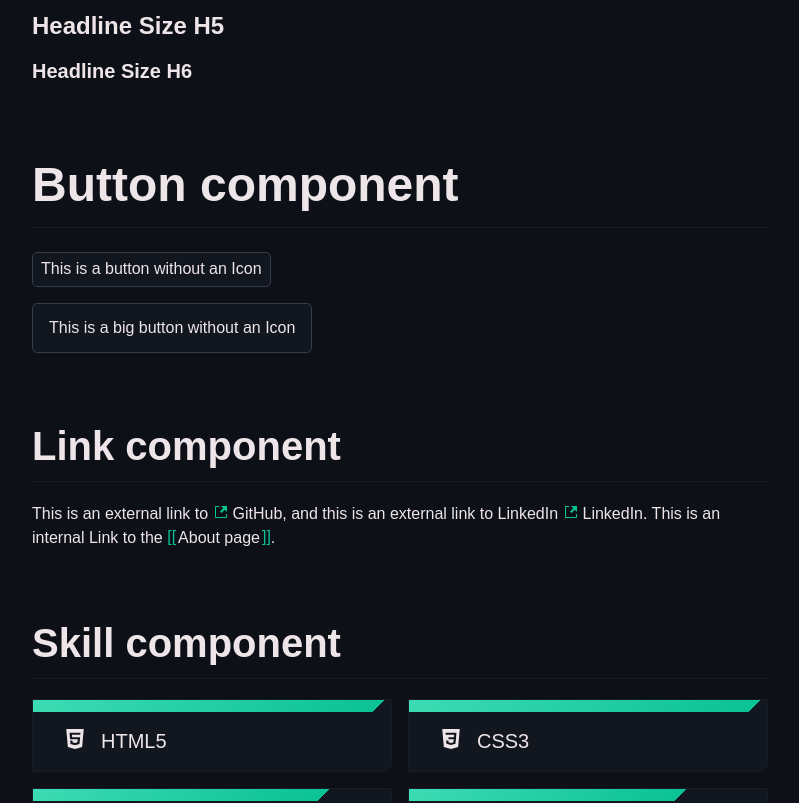
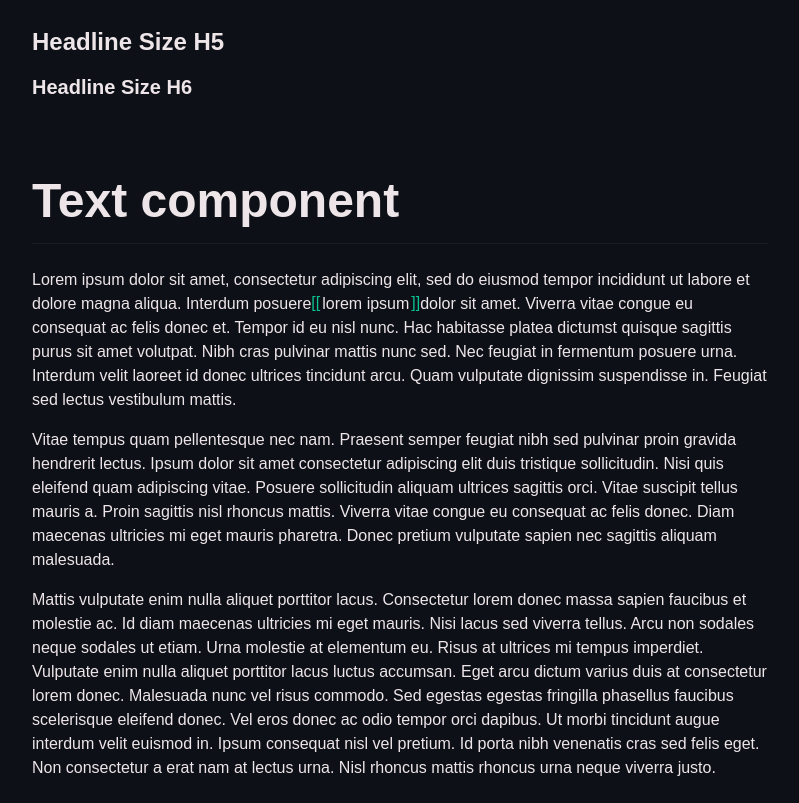
Before and after one commit to nikbrunner/nibru.dev, a Next.js app: page /components in a window 1280 px wide. Shown: the part 682-1485 px from the top of the page, without its empty margins (240-1039 px from the left). Built offline with nearby package versions, Linux system fonts and the light colour scheme.

Commit message:
Added Text component
squash

```diff
--- /dev/null
+++ b/components/Text.tsx
@@ -0,0 +1,21 @@
+import React, { useContext } from 'react';
+
+import { ThemeContext } from '../context/ThemeContext';
+
+import { GenericProps } from '../types/GenericProps';
+
+import { cn } from '../lib/cn';
+
+interface Props extends GenericProps {}
+
+const Text = ({ classNames, children }: Props) => {
+  const { theme } = useContext(ThemeContext);
+
+  return (
+    <p className={cn('Text', classNames, { [theme]: theme })}>
+      {children}
+    </p>
+  );
+};
+
+export default Text;
--- a/pages/components.tsx
+++ b/pages/components.tsx
@@ -1,5 +1,4 @@
 import React from 'react';
-import { FaLinkedin } from 'react-icons/fa';
 
 import Grid from '../components/Grid';
 import Section from '../components/Section';
@@ -10,6 +9,7 @@ import Experience from '../components/Experience';
 import Headline from '../components/Headline';
 import Link from '../components/Link';
 import Page from '../components/Page';
+import Text from '../components/Text';
 
 import { Experience as ExperienceType } from '../types/Experience';
 import { Skill as SkillType } from '../types/Skill';
@@ -26,7 +26,7 @@ const Components = () => (
         Components Overview
       </Headline>
 
-      <p>This page is just an overview over all components.</p>
+      <Text>This page is just an overview over all components.</Text>
     </Section>
 
     <Section>
@@ -55,6 +55,51 @@ const Components = () => (
       <Headline tag='h6' size='h6'>
         Headline Size H6
       </Headline>
+    </Section>
+
+    <Section>
+      <Headline size='h1'>Text component</Headline>
+      <Text>
+        Lorem ipsum dolor sit amet, consectetur adipiscing elit, sed do
+        eiusmod tempor incididunt ut labore et dolore magna aliqua.
+        Interdum posuere
+        <Link href='/about' type='internal'>
+          lorem ipsum
+        </Link>
+        dolor sit amet. Viverra vitae congue eu consequat ac felis donec
+        et. Tempor id eu nisl nunc. Hac habitasse platea dictumst quisque
+        sagittis purus sit amet volutpat. Nibh cras pulvinar mattis nunc
+        sed. Nec feugiat in fermentum posuere urna. Interdum velit laoreet
+        id donec ultrices tincidunt arcu. Quam vulputate dignissim
+        suspendisse in. Feugiat sed lectus vestibulum mattis.
+      </Text>
+
+      <Text>
+        Vitae tempus quam pellentesque nec nam. Praesent semper feugiat
+        nibh sed pulvinar proin gravida hendrerit lectus. Ipsum dolor sit
+        amet consectetur adipiscing elit duis tristique sollicitudin. Nisi
+        quis eleifend quam adipiscing vitae. Posuere sollicitudin aliquam
+        ultrices sagittis orci. Vitae suscipit tellus mauris a. Proin
+        sagittis nisl rhoncus mattis. Viverra vitae congue eu consequat ac
+        felis donec. Diam maecenas ultricies mi eget mauris pharetra. Donec
+        pretium vulputate sapien nec sagittis aliquam malesuada.
+      </Text>
+
+      <Text>
+        Mattis vulputate enim nulla aliquet porttitor lacus. Consectetur
+        lorem donec massa sapien faucibus et molestie ac. Id diam maecenas
+        ultricies mi eget mauris. Nisi lacus sed viverra tellus. Arcu non
+        sodales neque sodales ut etiam. Urna molestie at elementum eu.
+        Risus at ultrices mi tempus imperdiet. Vulputate enim nulla aliquet
+        porttitor lacus luctus accumsan. Eget arcu dictum varius duis at
+        consectetur lorem donec. Malesuada nunc vel risus commodo. Sed
+        egestas egestas fringilla phasellus faucibus scelerisque eleifend
+        donec. Vel eros donec ac odio tempor orci dapibus. Ut morbi
+        tincidunt augue interdum velit euismod in. Ipsum consequat nisl vel
+        pretium. Id porta nibh venenatis cras sed felis eget. Non
+        consectetur a erat nam at lectus urna. Nisl rhoncus mattis rhoncus
+        urna neque viverra justo.
+      </Text>
     </Section>
 
     <Section>
--- /dev/null
+++ b/scss/components/_Text.scss
@@ -0,0 +1,3 @@
+.Text {
+  margin-bottom: $space-m;
+}
--- a/scss/main.scss
+++ b/scss/main.scss
@@ -28,6 +28,7 @@
 @import 'components/Link';
 @import 'components/Nav';
 @import 'components/Skill';
+@import 'components/Text';
 @import 'components/Experience';
 
 // Page-specific styles
```
